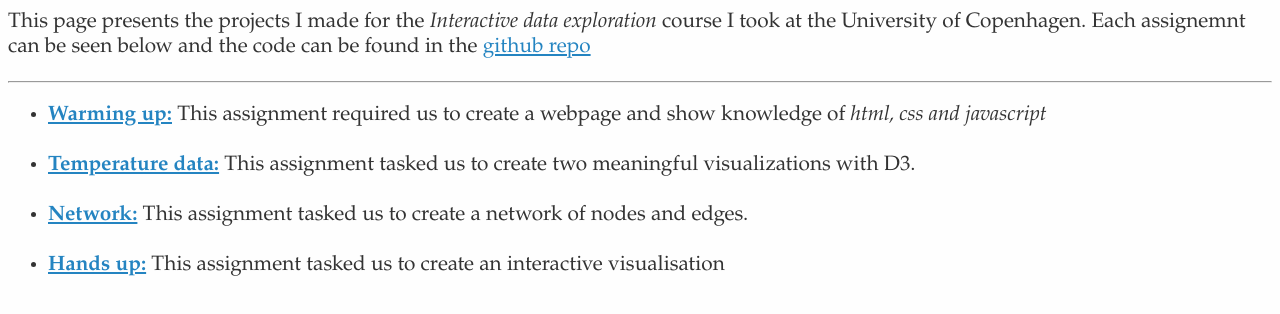
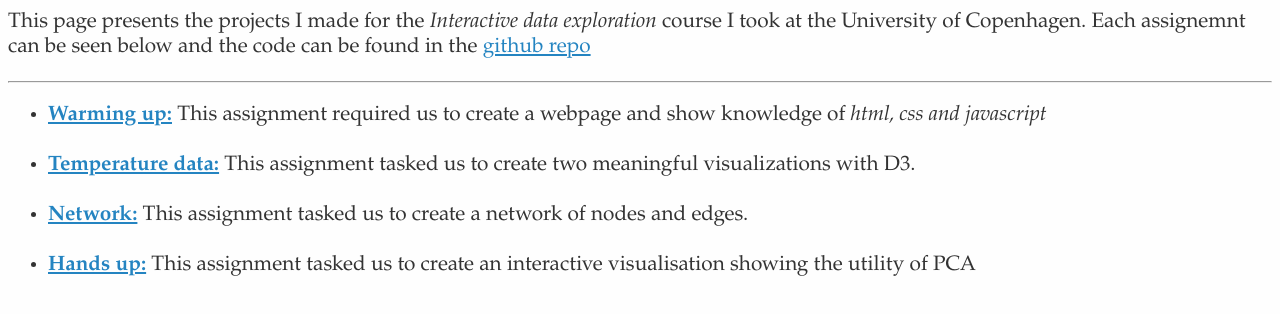
Before and after one commit to Rotendahl/IDE, a plain HTML site: page index.html in a window 1280 px wide. Shown: the part 76-390 px from the top of the page. Drawn offline with Linux system fonts and the light colour scheme.

Commit message:
small update of index

```diff
--- a/index.html
+++ b/index.html
@@ -33,6 +33,7 @@
     <li>
         <a href="assignments/4/index.html"><strong>Hands up:</strong></a>
         This assignment tasked us to create an interactive visualisation
+        showing the utility of PCA
       </li
   </ul>
 
```
